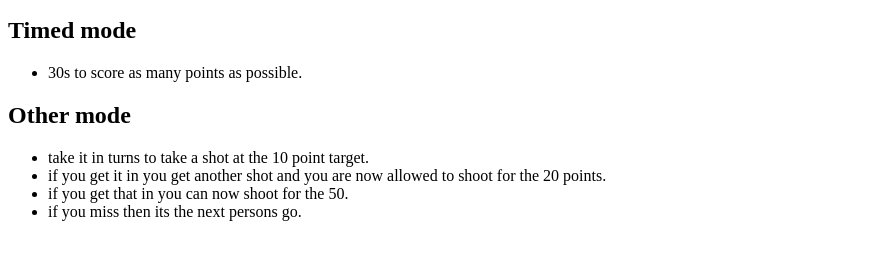
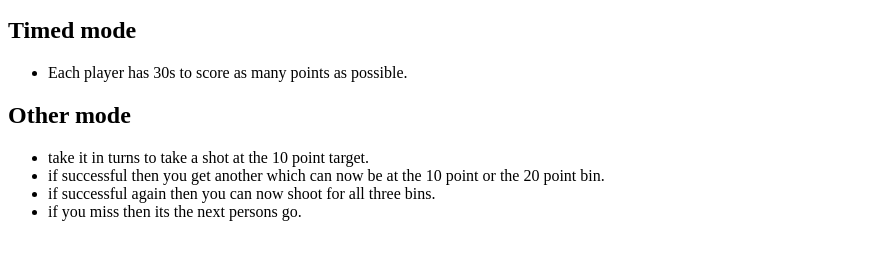
Before and after one commit to SchoolOfCode/energiser-gatsby, a Gatsby site: page /ballybinbinbin in a window 1280 px wide. Shown: the part 127-386 px from the top of the page, without its empty margins (0-873 px from the left). Built offline with nearby package versions, Linux system fonts and the light colour scheme; Gatsby itself is replaced by a stand-in of ours.

Commit message:
bally bin

```diff
--- a/src/energisers/bally-bin-bin-bin.md
+++ b/src/energisers/bally-bin-bin-bin.md
@@ -7,11 +7,11 @@ Set up three targets which you can throw things into. 1 close worth 10 points, 1
 
 ## Timed mode
 
-- 30s to score as many points as possible.
+- Each player has 30s to score as many points as possible.
 
 ## Other mode
 
 - take it in turns to take a shot at the 10 point target.
-- if you get it in you get another shot and you are now allowed to shoot for the 20 points.
-- if you get that in you can now shoot for the 50.
+- if successful then you get another which can now be at the 10 point or the 20 point bin.
+- if successful again then you can now shoot for all three bins.
 - if you miss then its the next persons go.
```
